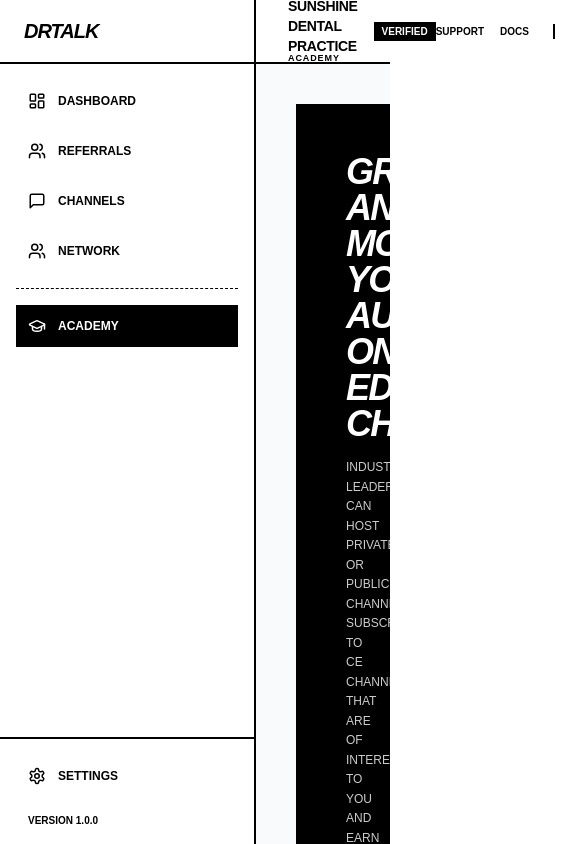
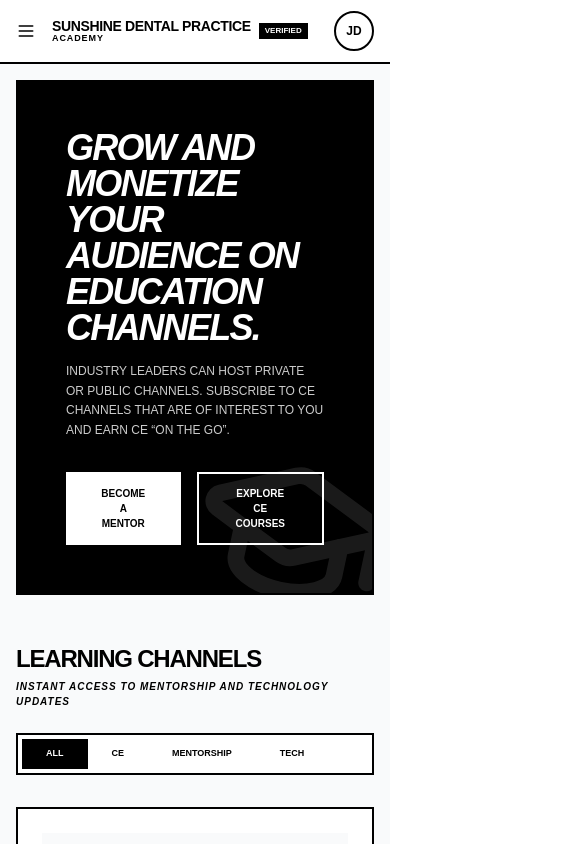
Before and after one commit to anton-g-kulikov/drtalk, a Next.js app: page /drtalk/academy in a window 390 px wide. Shown: the top 844 px of the page, 585 px wide, since content can reach past the window. Built offline with nearby package versions, Linux system fonts and the light colour scheme.

Commit message:
feat(ui): implement responsive layout with mobile sidebar drawer

```diff
--- a/src/components/MainLayout.tsx
+++ b/src/components/MainLayout.tsx
@@ -2,17 +2,34 @@ import React from 'react';
 import { Sidebar, Header } from './Navigation';
 
 export const MainLayout = ({ children, title, noPadding = false }: { children: React.ReactNode, title?: string, noPadding?: boolean }) => {
+  const [isSidebarOpen, setIsSidebarOpen] = React.useState(false);
+
   return (
-    <div className="flex h-screen bg-white">
+    <div className="flex h-screen bg-white overflow-hidden">
+      {/* Desktop Sidebar */}
       <Sidebar />
-      <div className="flex-1 flex flex-col min-w-0">
-        <Header title={title} />
+
+      {/* Mobile Sidebar Overlay */}
+      {isSidebarOpen && (
+        <div
+          className="fixed inset-0 bg-black/50 z-40 lg:hidden animate-in fade-in duration-200"
+          onClick={() => setIsSidebarOpen(false)}
+        />
+      )}
+
+      {/* Mobile Sidebar */}
+      {isSidebarOpen && (
+        <Sidebar onClose={() => setIsSidebarOpen(false)} />
+      )}
+
+      <div className="flex-1 flex flex-col min-w-0 h-full">
+        <Header title={title} onMenuClick={() => setIsSidebarOpen(true)} />
         <main className="flex-1 overflow-hidden flex flex-col">
           <div className="animate-fade-in flex-1 flex flex-col overflow-y-auto">
             {noPadding ? (
               children
             ) : (
-              <div className="p-10 bg-gray-50 min-h-full">
+              <div className="p-4 sm:p-6 md:p-10 bg-gray-50 min-h-full">
                 {children}
               </div>
             )}
--- a/src/components/Navigation.tsx
+++ b/src/components/Navigation.tsx
@@ -3,31 +3,40 @@
 import React from 'react';
 import Link from 'next/link';
 import { usePathname } from 'next/navigation';
-import { LayoutDashboard, Users, MessageSquare, Settings, GraduationCap } from 'lucide-react';
+import { LayoutDashboard, Users, MessageSquare, Settings, GraduationCap, Menu, X } from 'lucide-react';
 
-export const Sidebar = () => {
+export const Sidebar = ({ onClose }: { onClose?: () => void }) => {
   const navItems = [
     { icon: LayoutDashboard, label: 'Dashboard', href: '/dashboard' },
     { icon: Users, label: 'Referrals', href: '/referrals' },
     { icon: MessageSquare, label: 'Channels', href: '/channels' },
-    { icon: GraduationCap, label: 'Academy', href: '/academy' },
+    { icon: GraduationCap, label: 'Learning Hub', href: '/academy' },
     { icon: Users, label: 'Network', href: '/network' },
   ];
 
   const pathname = usePathname();
 
   return (
-    <div className="w-64 h-full border-r-2 border-black flex flex-col">
+    <div className={`w-64 h-full border-r-2 border-black flex flex-col bg-white ${onClose ? 'fixed inset-y-0 left-0 z-50' : 'hidden lg:flex'}`}>
+      {onClose && (
+        <button
+          onClick={onClose}
+          className="absolute right-4 top-4 p-2 lg:hidden"
+        >
+          <X size={24} />
+        </button>
+      )}
       <div className="h-16 border-b-2 border-black flex items-center px-6">
         <h2 className="font-bold text-xl uppercase tracking-tighter italic">drTalk</h2>
       </div>
       <nav className="flex-1 p-4 space-y-2">
-        {navItems.filter(item => item.label !== 'Academy').map((item) => {
+        {navItems.filter(item => item.label !== 'Learning Hub').map((item) => {
           const isActive = pathname === item.href;
           return (
             <Link
               key={item.label}
               href={item.href}
+              onClick={onClose}
               className={`w-full flex items-center gap-3 p-3 text-xs uppercase font-bold transition-all ${
                 isActive
                   ? 'bg-black text-white'
@@ -45,13 +54,14 @@ export const Sidebar = () => {
           <div className="border-t border-black border-dashed" />
         </div>
 
-        {/* Academy Section */}
-        {navItems.filter(item => item.label === 'Academy').map((item) => {
+        {/* Learning Hub Section */}
+        {navItems.filter(item => item.label === 'Learning Hub').map((item) => {
           const isActive = pathname === item.href;
           return (
             <Link
               key={item.label}
               href={item.href}
+              onClick={onClose}
               className={`w-full flex items-center gap-3 p-3 text-xs uppercase font-bold transition-all ${
                 isActive
                   ? 'bg-black text-white'
@@ -67,6 +77,7 @@ export const Sidebar = () => {
       <div className="p-4 border-t-2 border-black space-y-4">
         <Link
           href="/settings"
+          onClick={onClose}
           className={`w-full flex items-center gap-3 p-3 text-xs uppercase font-bold transition-all ${
             pathname === '/settings'
               ? 'bg-black text-white'
@@ -82,22 +93,30 @@ export const Sidebar = () => {
   );
 };
 
-export const Header = ({ title }: { title?: string }) => {
+export const Header = ({ title, onMenuClick }: { title?: string, onMenuClick?: () => void }) => {
   const [isMenuOpen, setIsMenuOpen] = React.useState(false);
 
   return (
-    <header className="h-16 border-b-2 border-black flex items-center justify-between px-8 bg-white relative z-40">
-      <div className="flex items-center gap-4">
+    <header className="h-16 border-b-2 border-black flex items-center justify-between px-4 sm:px-8 bg-white relative z-40">
+      <div className="flex items-center gap-2 sm:gap-4">
+        {onMenuClick && (
+          <button
+            onClick={onMenuClick}
+            className="p-2 -ml-2 lg:hidden hover:bg-gray-100 transition-colors"
+          >
+            <Menu size={20} />
+          </button>
+        )}
         <div className="flex flex-col -space-y-1">
           <h1 className="font-black uppercase tracking-tight text-sm">Sunshine Dental Practice</h1>
           {title && (
             <p className="text-[9px] font-bold uppercase text-muted-foreground tracking-widest">{title}</p>
           )}
         </div>
-        <div className="bg-black text-white text-[10px] px-2 py-0.5 font-bold uppercase">Verified</div>
+        <div className="bg-black text-white text-[8px] sm:text-[10px] px-1.5 sm:px-2 py-0.5 font-bold uppercase shrink-0">Verified</div>
       </div>
-      <div className="flex items-center gap-6">
-        <div className="flex gap-4 border-r-2 border-black pr-6 mr-2">
+      <div className="flex items-center gap-3 sm:gap-6">
+        <div className="hidden md:flex gap-4 border-r-2 border-black pr-6 mr-2">
           <div className="text-[10px] font-bold uppercase text-muted-foreground cursor-pointer hover:text-black transition-colors">Support</div>
           <div className="text-[10px] font-bold uppercase text-muted-foreground cursor-pointer hover:text-black transition-colors">Docs</div>
         </div>
```
